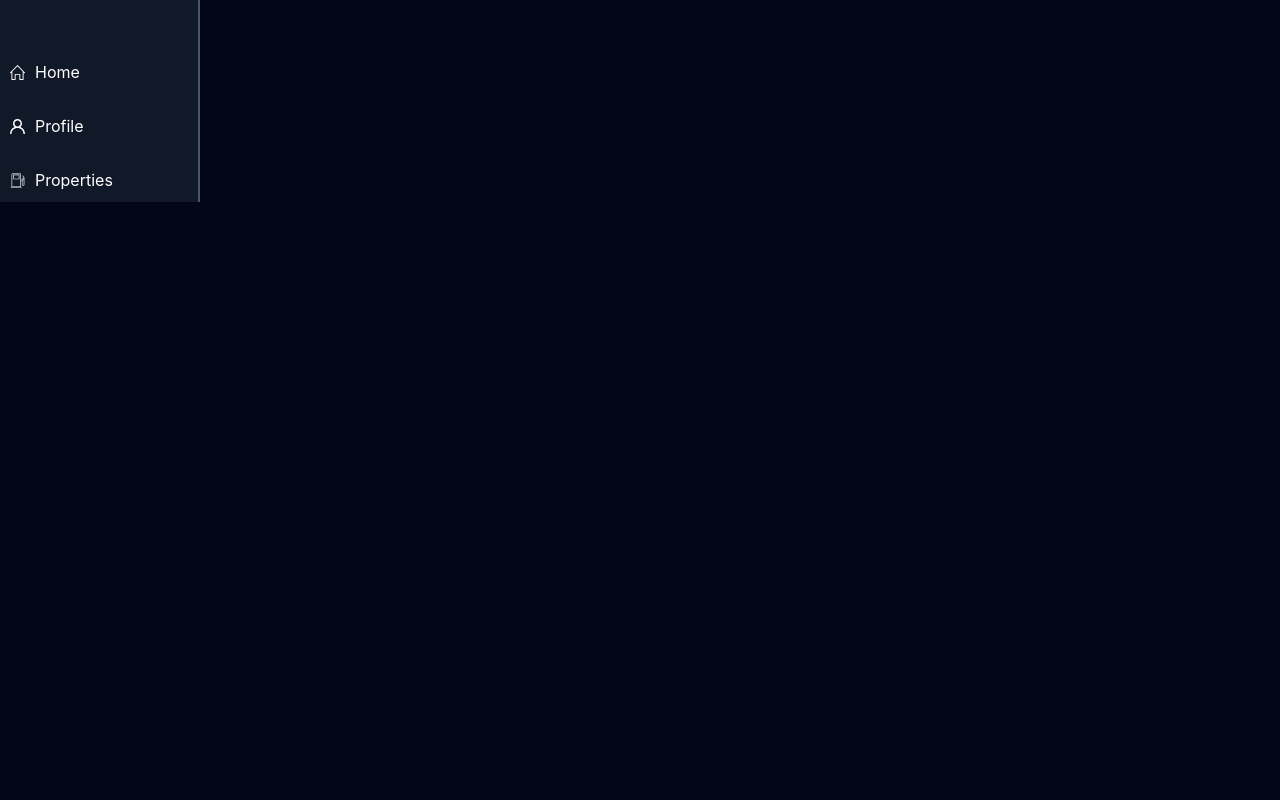
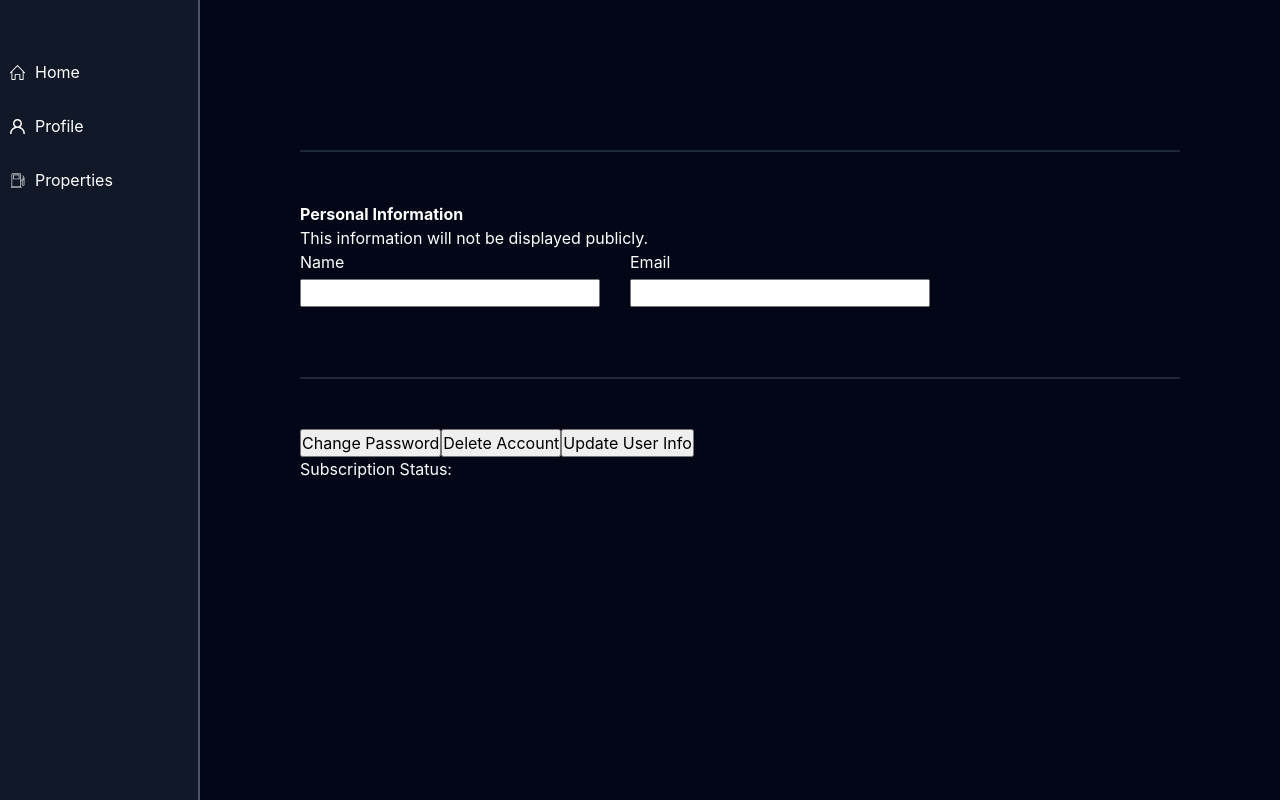
Before and after one commit to asingh714/FuelDash, a React (Vite) app in the folder client/: page /profile in a window 1280 px wide. Built offline with nearby package versions, Linux system fonts and the light colour scheme; no server answers.

Commit message:
added profile content

```diff
--- /dev/null
+++ b/client/src/Components/Modal/Modal.jsx
@@ -0,0 +1,11 @@
+import "./Modal.scss";
+
+const Modal = ({ message }) => {
+  return (
+    <div className="modal-container">
+      <span>{message}</span>
+    </div>
+  );
+};
+
+export default Modal;
--- /dev/null
+++ b/client/src/Components/Modal/Modal.scss
@@ -0,0 +1,7 @@
+.modal-container {
+  width: 20rem;
+  height: 20rem;
+  color: white;
+  border: 1px solid red;
+  display: none;
+}
--- a/client/src/Pages/Profile/Profile.jsx
+++ b/client/src/Pages/Profile/Profile.jsx
@@ -1,12 +1,97 @@
+import { useQuery } from "@tanstack/react-query";
+import { useState } from "react";
 
+import newRequest from "../../utils/newRequest";
 import DashboardMenu from "../../Components/DashboardMenu/DashboardMenu";
+import Modal from "../../Components/Modal/Modal";
 import "./Profile.scss";
 
 const Profile = () => {
+  const [isPasswordModalOpen, setPasswordModalOpen] = useState(false);
+  const [isDeleteModalOpen, setDeleteModalOpen] = useState(false);
+  const [isUpdateModalOpen, setUpdateModalOpen] = useState(false);
+
+  const { loading, error, data } = useQuery([], async () => {
+    const response = await newRequest.get(`/user`);
+    if (!response.data) {
+      throw new Error("No profile returned");
+    }
+    console.log(response.data);
+    return response.data;
+  });
+
+  // State for form inputs
+  const [formData, setFormData] = useState({
+    name: data?.name,
+    email: data?.email,
+    password: "",
+    newPassword: "",
+  });
+
+  const handleChange = (e) => {
+    const { name, value } = e.target;
+    setFormData({
+      ...formData,
+      [name]: value,
+    });
+  };
+
+  const handleSubmit = (e) => {
+    e.preventDefault();
+    // Implement update logic
+  };
+
+  if (loading) return <p>Loading...</p>;
+  if (error) return <p>Error: {error.message}</p>;
+
   return (
     <div className="profile-page-container">
       <DashboardMenu />
-
+      <div className="profile-container">
+        <hr />
+        <h4>Personal Information</h4>
+        <span>This information will not be displayed publicly.</span>
+        <div className="input-container">
+          <div className="input-group">
+            <label htmlFor="name">Name</label>
+            <input
+              type="text"
+              id="name"
+              name="name"
+              value={formData.name}
+              onChange={handleChange}
+            />
+          </div>
+          <div className="input-group">
+            <label htmlFor="email">Email</label>
+            <input
+              type="email"
+              id="email"
+              name="email"
+              value={formData.email}
+              onChange={handleChange}
+            />
+          </div>
+        </div>
+        <hr />
+        <div className="button-container">
+          <button onClick={() => setPasswordModalOpen(true)}>
+            Change Password
+          </button>
+          <button onClick={() => setDeleteModalOpen(true)}>
+            Delete Account
+          </button>
+          <button
+            onClick={() => setUpdateModalOpen(true)}
+            // disabled={name === data.name && email === data.email}
+          >
+            Update User Info
+          </button>
+        </div>
+        {data?.subscriptionStatus === "Free" && <button>Subscribe</button>}
+        {isPasswordModalOpen && <Modal message="Change password" />}
+        <p>Subscription Status: {data?.subscriptionStatus}</p>
+      </div>
     </div>
   );
 };
--- a/client/src/Pages/Profile/Profile.scss
+++ b/client/src/Pages/Profile/Profile.scss
@@ -1,3 +1,52 @@
+@import "../../styles/variables.scss";
+
 .profile-page-container {
   display: flex;
+  color: #fff;
+  min-height: 100vh;
+
+  .profile-container {
+    flex: 1;
+    padding: 10rem;
+
+    hr {
+      border: 1px solid $gray-700;
+      margin: 5rem 0;
+    }
+
+    .input-container {
+      display: flex;
+      gap: 3rem;
+      .input-group {
+        margin-bottom: 20px;
+
+        label {
+          display: block;
+          margin-bottom: 5px;
+        }
+
+        input {
+          width: 30rem;
+          // padding: 1rem;
+          // border-radius: 5px;
+          // border: 1px solid #666;
+          // background-color: #555;
+          // color: #fff;
+        }
+      }
+
+      button {
+        padding: 10px 20px;
+        border-radius: 5px;
+        border: none;
+        background-color: #008cba;
+        color: #fff;
+        cursor: pointer;
+
+        &:disabled {
+          background-color: #666;
+        }
+      }
+    }
+  }
 }
```
